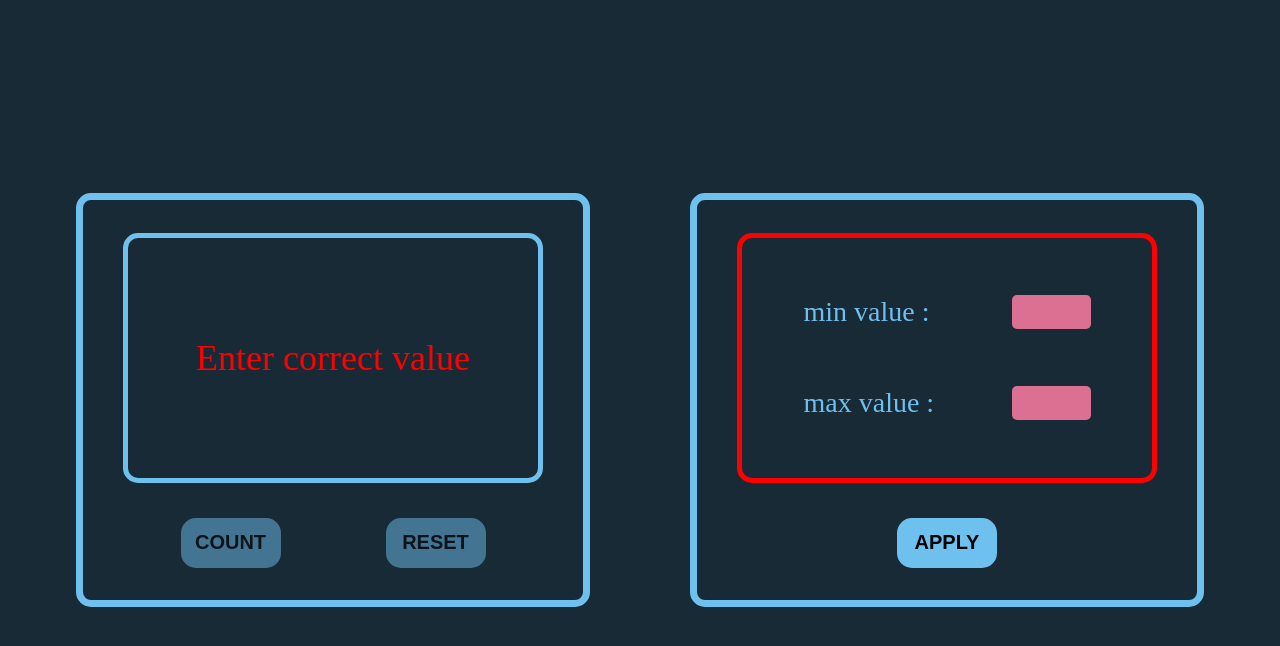
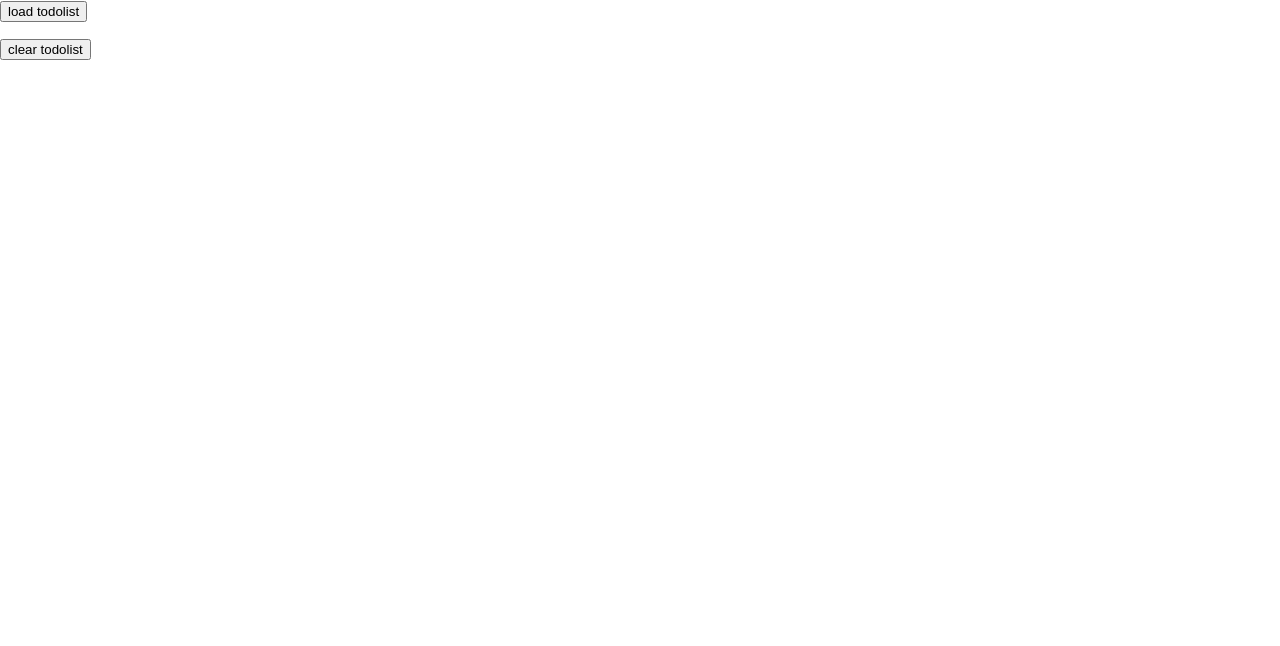
Before and after one commit to phoenix2307/counter_2, a React (Create React App) app: page / in a window 1280 px wide. Shown: the top 646 px of the page. Built offline with nearby package versions, Linux system fonts and the light colour scheme.

Commit message:
use axios-response from jsonplaceholder in react-app todos

```diff
--- a/package.json
+++ b/package.json
@@ -10,6 +10,7 @@
     "@types/node": "^16.7.13",
     "@types/react": "^18.0.0",
     "@types/react-dom": "^18.0.0",
+    "axios": "^1.7.7",
     "react": "^18.2.0",
     "react-dom": "^18.2.0",
     "react-scripts": "5.0.1",
--- a/src/index.tsx
+++ b/src/index.tsx
@@ -4,13 +4,15 @@ import './index.css';
 import App from './App';
 import reportWebVitals from './reportWebVitals';
 import App_ from "./App_";
+import {Todos} from "./todos-axios/Todos";
 
 const root = ReactDOM.createRoot(
   document.getElementById('root') as HTMLElement
 );
 root.render(
     // <App />
-    <App_ />
+    // <App_ />
+    <Todos/>
 );
 
 // If you want to start measuring performance in your app, pass a function
--- /dev/null
+++ b/src/todos-axios/Todos.jsx
@@ -0,0 +1,37 @@
+import {useState} from "react";
+import axios from "axios";
+
+const api = {
+    getTodo() {
+        return axios.get('https://jsonplaceholder.typicode.com/todos')
+            .then(res => res.data)
+    }
+}
+
+export const Todos = () => {
+
+    const [todos, setTodos] = useState([])
+    const onClickLoad = () => {
+        api.getTodo().then((data) => {
+            console.log(todos)
+            setTodos([todos, ...data])
+        })
+
+    }
+    const onClickClear = () => {
+        setTodos([])
+    }
+
+
+    return (
+        <div>
+            <button onClick={onClickLoad}>load todolist</button>
+            <ul>
+                {todos.map(t =>
+                    <li key={t.id}><span>{t.id}</span> {t.title}</li>
+                )}
+            </ul>
+            <button onClick={onClickClear}>clear todolist</button>
+        </div>
+    )
+}
```
Also changed, not shown: 1 other file (tests, documents, lock files or other folders).
